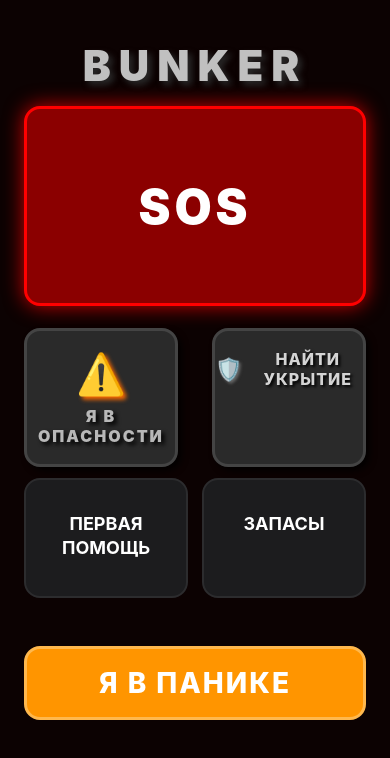
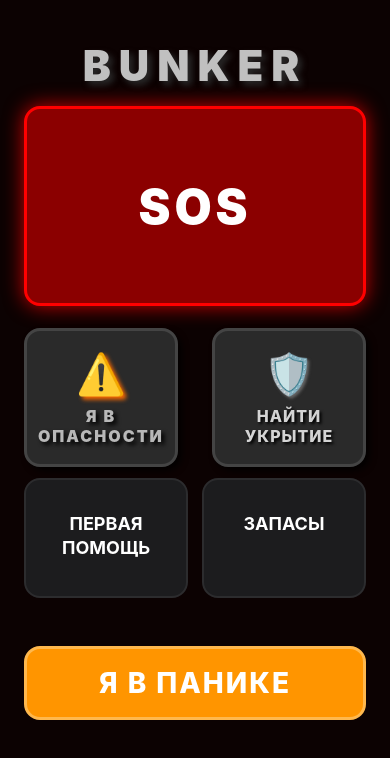
Before and after one commit to MrAlexOm/Bunker-App, a React Native app: screen /Home in a window 390 px wide. Shown: the top 758 px of the page. Built offline with nearby package versions, Linux system fonts and the light colour scheme.

Commit message:
Fix safety button - center icon, match size with danger button

```diff
--- a/src/screens/HomeScreen.tsx
+++ b/src/screens/HomeScreen.tsx
@@ -50,12 +50,10 @@ const HomeScreen = () => {
         </TouchableOpacity>
 
         <TouchableOpacity style={[styles.safetyButton, { width: dynamicStyles.safetyButtonWidth }]}>
-          <View style={styles.safetyContent}>
-            <View style={styles.safetyIconContainer}>
-              <Text style={styles.shieldIcon}>🛡️</Text>
-            </View>
-            <Text style={styles.safetyText}>{translations.safety}</Text>
+          <View style={styles.iconContainer}>
+            <Text style={styles.shieldIcon}>🛡️</Text>
           </View>
+          <Text style={styles.safetyText}>{translations.safety}</Text>
         </TouchableOpacity>
 
         <TouchableOpacity style={styles.gridButton}>
@@ -195,7 +193,7 @@ const styles = StyleSheet.create({
     backgroundColor: '#2A2A2A',
     borderRadius: 16,
     paddingVertical: 18,
-    alignItems: 'flex-start',
+    alignItems: 'center',
     marginBottom: 11,
     minHeight: 100,
     borderWidth: 3,
@@ -206,17 +204,8 @@ const styles = StyleSheet.create({
     shadowRadius: 6,
     elevation: 8,
   },
-  safetyContent: {
-    flexDirection: 'row',
-    alignItems: 'center',
-    justifyContent: 'flex-start',
-    width: '100%',
-  },
-  safetyIconContainer: {
-    marginRight: 10,
-  },
   shieldIcon: {
-    fontSize: 22,
+    fontSize: 40,
     color: '#C0C0C0',
     textShadowColor: '#666666',
     textShadowOffset: { width: 2, height: 2 },
```
